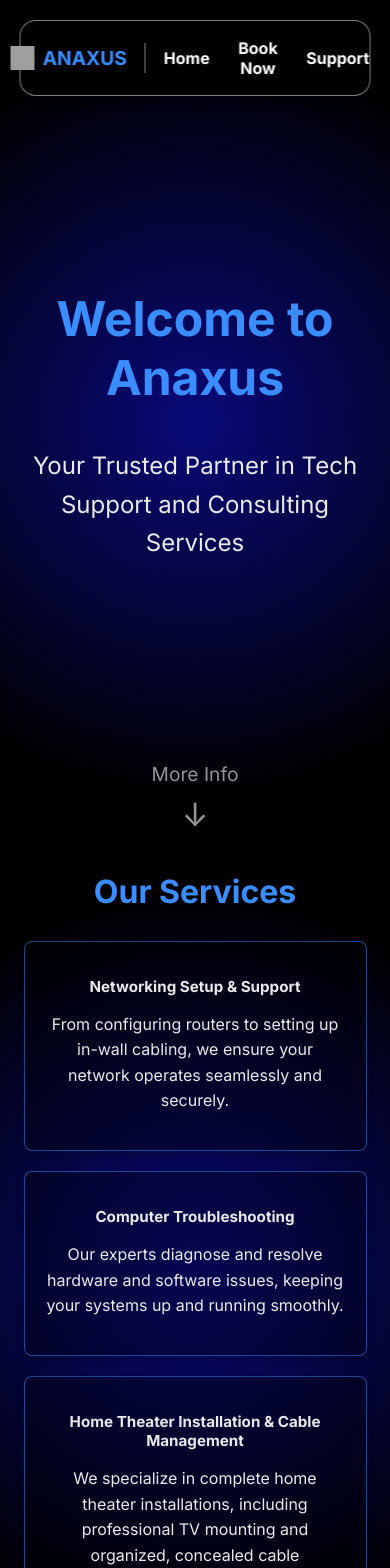
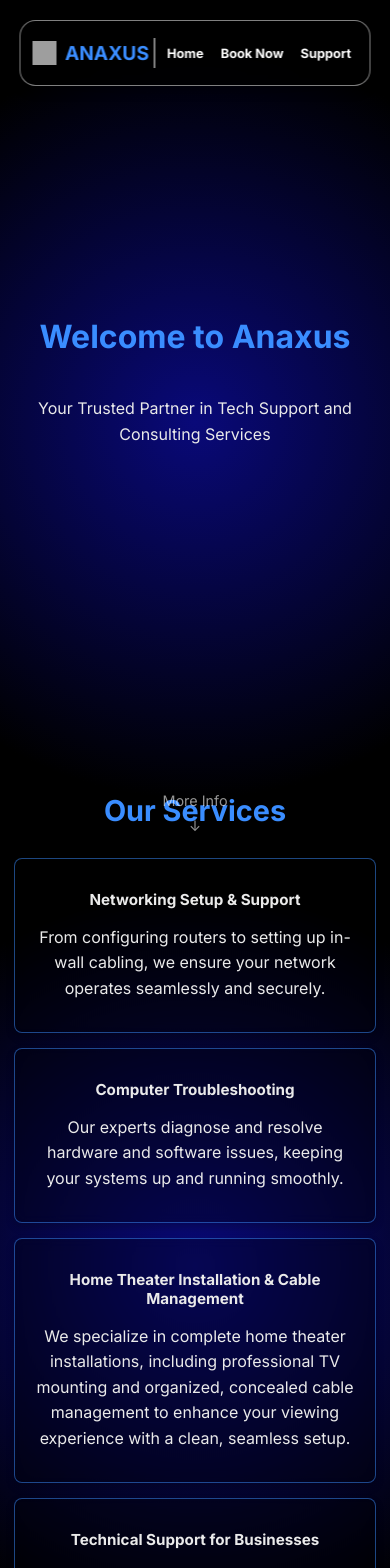
Before and after one commit to officialanaxus/anaxus, a React (Create React App) app: page / in a window 390 px wide. Shown: the top 1568 px of the page. Built offline with nearby package versions, Linux system fonts and the light colour scheme; grey boxes are pictures that could not be loaded.

Commit message:
Auto-update

```diff
--- a/src/App.css
+++ b/src/App.css
@@ -34,10 +34,10 @@ nav {
   display: flex;
   align-items: center;
   justify-content: space-between;
-  padding: 5px 10px; /* Adjusted for better click area */
+  padding: 10px 15px; /* Increased padding for better interaction */
   background-color: rgba(0, 0, 0, 0.7);
   color: white;
-  border: 1px solid rgba(255, 255, 255, 0.5); /* Restored border */
+  border: 1px solid rgba(255, 255, 255, 0.5);
   border-radius: 16px;
   max-width: 1200px;
   width: 90%; /* Dynamic width for smaller screens */
@@ -56,7 +56,7 @@ nav {
 .nav-right {
   display: flex;
   align-items: center;
-  gap: 1px; /* Controls spacing for nav links */
+  gap: 8px; /* Adjusted spacing for smaller buttons */
 }
 
 .nav-logo {
@@ -76,7 +76,6 @@ nav {
   font-size: clamp(1.2rem, 2.5vw, 1.5rem); /* Scalable font size */
   font-weight: 700;
   line-height: 40px;
-  padding-right: 10px;
 }
 
 .nav-divider {
@@ -87,7 +86,7 @@ nav {
 
 nav a, nav button {
   margin: 0;
-  padding: 5px 10px; /* Added padding for easier interaction */
+  padding: 8px 12px; /* Adjusted for better interaction on touch devices */
   color: white;
   font-size: clamp(1rem, 1.5vw, 1.1rem); /* Scalable font size */
   font-weight: 700;
@@ -96,7 +95,7 @@ nav a, nav button {
   align-items: center;
   background: none; /* Transparent background */
   border: none; /* Remove default button border */
-  cursor: pointer; /* Add pointer for hover effect */
+  cursor: pointer;
   transition: color 0.2s ease, transform 0.2s ease;
 }
 
@@ -119,7 +118,6 @@ nav a:hover, nav button:hover {
 
 .footer-links {
   margin-bottom: 10px;
-  margin-left: 20px;
 }
 
 .footer-link {
@@ -136,24 +134,30 @@ nav a:hover, nav button:hover {
 .footer-text {
   font-size: clamp(0.8rem, 1vw, 0.9rem); /* Scalable font size */
   color: #cccccc;
-  margin-left: 20px;
 }
 
-/* Media Queries for Responsiveness */
+/* Responsive Design */
+
+/* Tablets */
 @media (max-width: 768px) {
   nav {
     flex-direction: column;
     padding: 15px;
   }
   .nav-left, .nav-right {
-    gap: 8px;
+    gap: 5px; /* Adjusted spacing for smaller screens */
   }
   .nav-logo img {
     width: 30px;
     height: 30px;
   }
+  nav a, nav button {
+    font-size: 0.9rem;
+    padding: 5px 8px;
+  }
 }
 
+/* Phones */
 @media (max-width: 480px) {
   body, .App {
     font-size: 90%;
@@ -165,4 +169,12 @@ nav a:hover, nav button:hover {
     width: 24px;
     height: 24px;
   }
+  nav a, nav button {
+    font-size: 0.8rem;
+    padding: 4px 6px;
+  }
+  .footer {
+    font-size: 0.8rem;
+    padding: 15px;
+  }
 }
--- a/src/pages/BookNow.css
+++ b/src/pages/BookNow.css
@@ -4,11 +4,29 @@
   padding: 150px;
   color: #eaeaea;
   border-radius: 8px;
+  background-color: rgba(0, 0, 0, 0.6); /* Added background color for better visibility */
+  box-shadow: 0 4px 8px rgba(0, 0, 0, 0.2); /* Added subtle shadow for depth */
+}
+
+/* Adjust container for smaller screens */
+@media (max-width: 768px) {
+  .book-now-container {
+    max-width: 80%; /* Reduce width for tablets */
+    padding: 100px 20px; /* Adjust padding */
+  }
+}
+
+@media (max-width: 480px) {
+  .book-now-container {
+    max-width: 95%; /* Almost full width for phones */
+    padding: 80px 10px; /* Reduce padding */
+  }
 }
 
 h1 {
   text-align: center;
   color: #3A8DFF;
+  font-size: clamp(1.8rem, 4vw, 2.4rem); /* Scalable font size */
 }
 
 .book-now-form {
@@ -18,12 +36,11 @@ h1 {
 }
 
 label {
-  font-weight: 500;
+  font-weight: bold;
   color: #eaeaea;
   margin-bottom: 5px;
   text-align: left;
   display: block;
-  font-weight: bold;
 }
 
 input, select, textarea {
@@ -32,26 +49,10 @@ input, select, textarea {
   margin-top: 5px;
   border-radius: 5px;
   border: 1px solid #3A8DFF;
-  background-color: rgba(0, 0, 0, 0.3); /* Dark semi-transparent background */
+  background-color: rgba(0, 0, 0, 0.3);
   color: #ffffff;
   box-sizing: border-box;
-}
-
-/* Styling specifically for the email input */
-.email-input {
-  width: 100%;
-  padding: 10px;
-  margin-bottom: 5px;
-  border-radius: 5px;
-  border: 1px solid rgb(50, 50, 50);
-  background-color: rgba(0, 0, 0, 0.3); /* Matches other inputs */
-  color: #ffffff;
-  box-sizing: border-box;
-}
-
-/* Ensure select box matches input and textarea in height */
-select {
-  height: 44px;
+  font-size: 1rem;
 }
 
 textarea {
@@ -60,49 +61,42 @@ textarea {
 }
 
 button[type="submit"] {
-  padding: 10px;
+  padding: 12px;
   border: none;
   background-color: #3A8DFF;
   color: white;
   font-weight: 700;
+  font-size: 1rem;
   cursor: pointer;
   border-radius: 5px;
-  transition: background-color 0.2s ease;
+  transition: background-color 0.2s ease, transform 0.2s ease;
 }
 
 button[type="submit"]:hover {
   background-color: #3378cc;
+  transform: scale(1.05);
 }
 
-/* Custom Calendar Button for Date Picker */
 input[type="date"] {
   box-sizing: border-box;
-  position: relative;
-  text-indent: 10px; /* Adjust space between date text and button */
+  text-indent: 10px;
+  padding: 10px;
+  border-radius: 5px;
+  border: 1px solid #3A8DFF;
+  background-color: rgba(0, 0, 0, 0.3);
+  color: #ffffff;
 }
 
-/* Adjust calendar button position */
 input[type="date"]::-webkit-calendar-picker-indicator {
-  background: url('https://raw.githubusercontent.com/officialanaxus/anaxus/refs/heads/main/Images/calendar-event.png') no-repeat center center; /* Custom logo */
-  background-size: contain; /* Ensure the logo fits inside the button */
+  background: url('https://raw.githubusercontent.com/officialanaxus/anaxus/refs/heads/main/Images/calendar-event.png') no-repeat center center;
+  background-size: contain;
   cursor: pointer;
-  align-items: center;
-  opacity: 1; /* Ensure the button is visible */
-  position: absolute; /* Ensure it aligns properly within the input */
-  left: 10px; /* Align to the right edge */
-  margin-bottom: 1px;
+  opacity: 1;
 }
 
-/* Remove inner spin and clear buttons for consistency */
 input[type="date"]::-webkit-inner-spin-button,
 input[type="date"]::-webkit-clear-button {
   display: none;
-}
-
-/* Blur effect for the background */
-.book-now-container.popup-active {
-  filter: blur(5px); /* Apply blur effect */
-  pointer-events: none; /* Disable interactions with the background */
 }
 
 /* Popup container styling */
@@ -112,31 +106,34 @@ input[type="date"]::-webkit-clear-button {
   left: 0;
   width: 100%;
   height: 100%;
-  background: rgba(0, 0, 0, 0.7); /* Semi-transparent black background */
+  background: rgba(0, 0, 0, 0.7);
   display: flex;
   justify-content: center;
   align-items: center;
-  z-index: 1000; /* Ensure it appears on top */
+  z-index: 1000;
 }
 
-/* Popup content styling */
 .popup-content {
-  background: rgb(0, 0, 0, 0.7);
+  background: rgba(0, 0, 0, 0.7);
   padding: 20px;
   border-radius: 10px;
   text-align: center;
   max-width: 430px;
   width: 100%;
   box-shadow: 0 4px 6px rgba(0, 0, 0, 0.1);
-  border: 2px solid rgb(0, 86, 179, 0.7);
+  border: 2px solid rgba(0, 86, 179, 0.7);
 }
 
 .popup-content h2 {
   margin-bottom: 15px;
+  font-size: 1.5rem;
+  color: #eaeaea;
 }
 
 .popup-content p {
   margin-bottom: 20px;
+  color: #cccccc;
+  font-size: 1rem;
 }
 
 .popup-content button {
@@ -147,8 +144,10 @@ input[type="date"]::-webkit-clear-button {
   font-size: 16px;
   border-radius: 5px;
   cursor: pointer;
+  transition: background-color 0.2s ease, transform 0.2s ease;
 }
 
 .popup-content button:hover {
   background-color: #0056b3;
+  transform: scale(1.05);
 }
--- a/src/pages/Home.css
+++ b/src/pages/Home.css
@@ -1,5 +1,3 @@
-/* Home.css */
-
 .home-container {
   padding: 0;
   margin: 0;
@@ -8,6 +6,7 @@
   background: transparent;
 }
 
+/* Hero Section */
 .hero-section {
   text-align: center;
   padding: 40px 20px;
@@ -21,15 +20,16 @@
 }
 
 .hero-section h1 {
-  font-size: 3rem;
+  font-size: clamp(2.5rem, 5vw, 3rem); /* Scalable font size for responsiveness */
   color: #3A8DFF; /* Blue color for the main title */
 }
 
 .hero-section p {
-  font-size: 1.5rem;
+  font-size: clamp(1.2rem, 3vw, 1.5rem); /* Scalable font size for paragraph */
   margin-top: 20px;
 }
 
+/* Scroll Indicator */
 .scroll-indicator {
   position: fixed;
   bottom: 10px; /* Positioned above the bottom edge */
@@ -51,18 +51,19 @@
 
 .scroll-indicator p {
   margin: 0;
-  font-size: 1.2rem;
+  font-size: clamp(1rem, 2.5vw, 1.2rem); /* Scalable font size */
   color: #ffffff94;
 }
 
 .scroll-indicator .arrow-down {
-  font-size: 2rem;
+  font-size: clamp(1.5rem, 3vw, 2rem); /* Scalable font size */
   color: #ffffff94;
   margin-top: 5px;
 }
 
+/* Services Section */
 .services-section {
-  padding: 1px 20px;
+  padding: 20px;
   background: transparent;
   opacity: 0; /* Initially hidden */
   transform: translateY(10px); /* Minimal offset for smoother appearance */
@@ -75,7 +76,7 @@
 }
 
 .services-section h2 {
-  font-size: 2rem;
+  font-size: clamp(1.8rem, 4vw, 2rem); /* Scalable font size */
   text-align: center;
   color: #3A8DFF;
   margin-bottom: 30px;
@@ -95,10 +96,11 @@
 }
 
 .service-card:hover {
-  transform: scale(1);
+  transform: scale(1.02); /* Slight scaling effect on hover */
   backdrop-filter: blur(10px);
 }
 
+/* Contact Section */
 .contact-section {
   padding: 40px 20px;
   text-align: center;
@@ -106,12 +108,12 @@
 }
 
 .contact-section h2 {
-  font-size: 2rem;
+  font-size: clamp(1.8rem, 4vw, 2rem); /* Scalable font size */
   color: #3A8DFF;
 }
 
 .contact-section p {
-  font-size: 1.2rem;
+  font-size: clamp(1rem, 3vw, 1.2rem); /* Scalable font size */
 }
 
 .contact-section a {
@@ -122,3 +124,50 @@
 .contact-section a:hover {
   text-decoration: underline;
 }
+
+/* Responsive Design */
+@media (max-width: 768px) {
+  .hero-section {
+    padding: 30px 10px;
+  }
+
+  .services-section {
+    padding: 15px;
+  }
+
+  .service-card {
+    margin: 15px auto;
+    padding: 15px;
+  }
+
+  .contact-section {
+    padding: 30px 10px;
+  }
+}
+
+@media (max-width: 480px) {
+  .hero-section {
+    height: 90vh; /* Slightly shorter for smaller screens */
+    padding: 20px 10px;
+  }
+
+  .hero-section h1 {
+    font-size: clamp(2rem, 5vw, 2.5rem); /* Adjusted for smaller screens */
+  }
+
+  .hero-section p {
+    font-size: clamp(1rem, 3vw, 1.2rem);
+  }
+
+  .scroll-indicator p, .scroll-indicator .arrow-down {
+    font-size: clamp(0.9rem, 2.5vw, 1rem); /* Smaller for phones */
+  }
+
+  .services-section {
+    padding: 10px;
+  }
+
+  .contact-section {
+    padding: 20px 10px;
+  }
+}
--- a/src/pages/Support.css
+++ b/src/pages/Support.css
@@ -1,5 +1,3 @@
-/* Support.css */
-
 .support-container {
   max-width: 50%;
   margin: 0 auto;
@@ -8,9 +6,25 @@
   border-radius: 8px;
 }
 
+/* Responsive adjustments for container */
+@media (max-width: 768px) {
+  .support-container {
+    max-width: 80%; /* Reduce width for tablets */
+    padding: 80px 20px; /* Adjust padding */
+  }
+}
+
+@media (max-width: 480px) {
+  .support-container {
+    max-width: 95%; /* Almost full width for phones */
+    padding: 60px 15px; /* Reduce padding for smaller screens */
+  }
+}
+
 h1 {
   text-align: center;
   color: #3A8DFF;
+  font-size: clamp(2rem, 4vw, 2.5rem); /* Scalable font size for responsiveness */
 }
 
 .contact-info {
@@ -19,11 +33,12 @@ h1 {
 
 .contact-info h2 {
   color: #3A8DFF;
+  font-size: clamp(1.5rem, 3vw, 2rem); /* Scalable font size */
 }
 
 .contact-info p,
 .support-tips p {
-  font-size: 1rem;
+  font-size: clamp(1rem, 2.5vw, 1.2rem); /* Scalable font size */
   margin-top: 10px;
   line-height: 1.6;
 }
@@ -35,6 +50,7 @@ ul {
 
 ul li {
   margin-bottom: 8px;
+  font-size: clamp(0.9rem, 2vw, 1rem); /* Scalable list font size */
 }
 
 a {
@@ -58,6 +74,19 @@ a:hover {
 }
 
 .support-tips:hover {
-  transform: scale(1); /* Slight zoom on hover */
+  transform: scale(1.02); /* Slight zoom on hover */
   backdrop-filter: blur(10px); /* Increase blur on hover */
 }
+
+/* Responsive adjustments for .support-tips */
+@media (max-width: 768px) {
+  .support-tips {
+    padding: 12px;
+  }
+}
+
+@media (max-width: 480px) {
+  .support-tips {
+    padding: 10px;
+  }
+}
```
